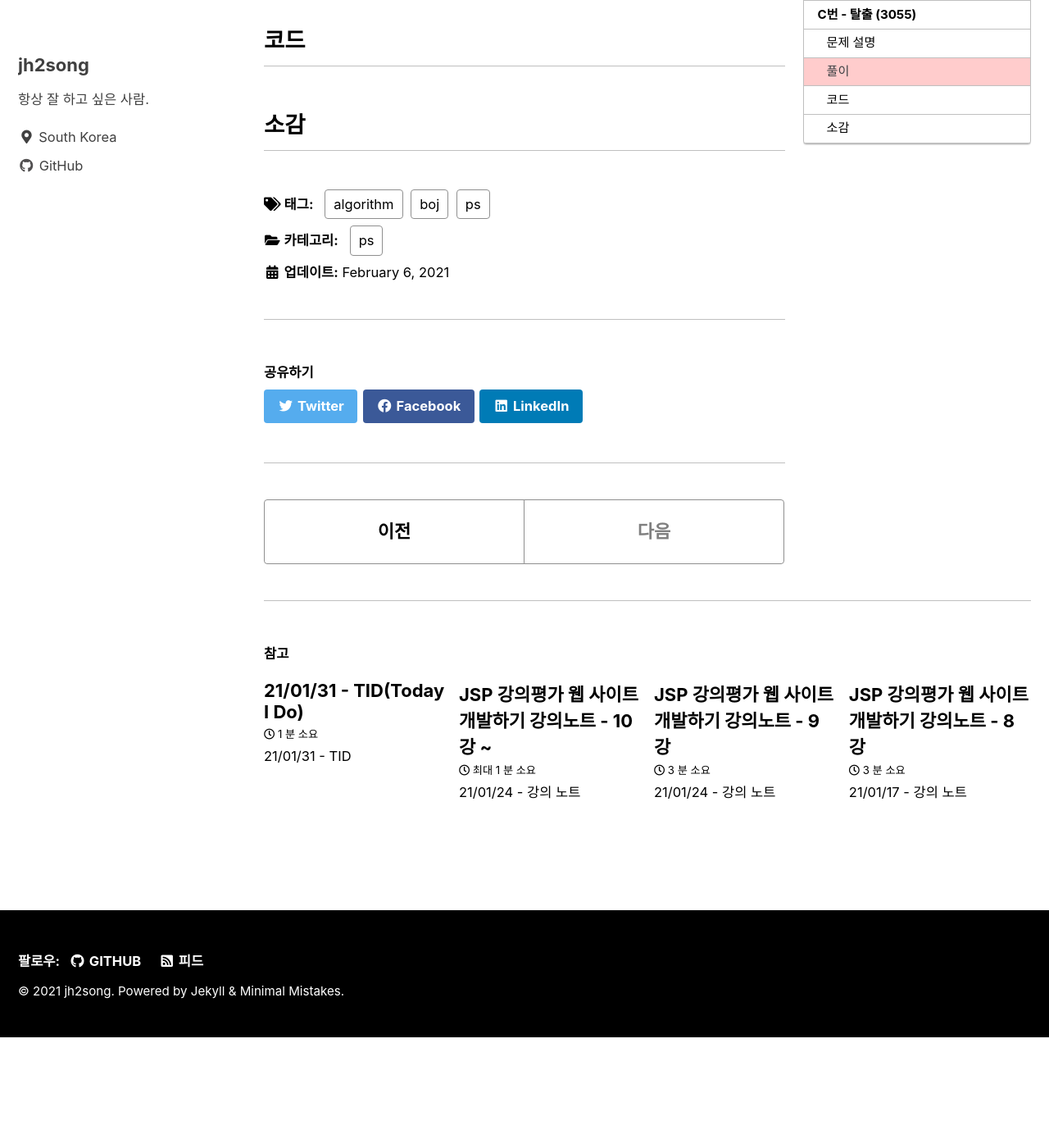
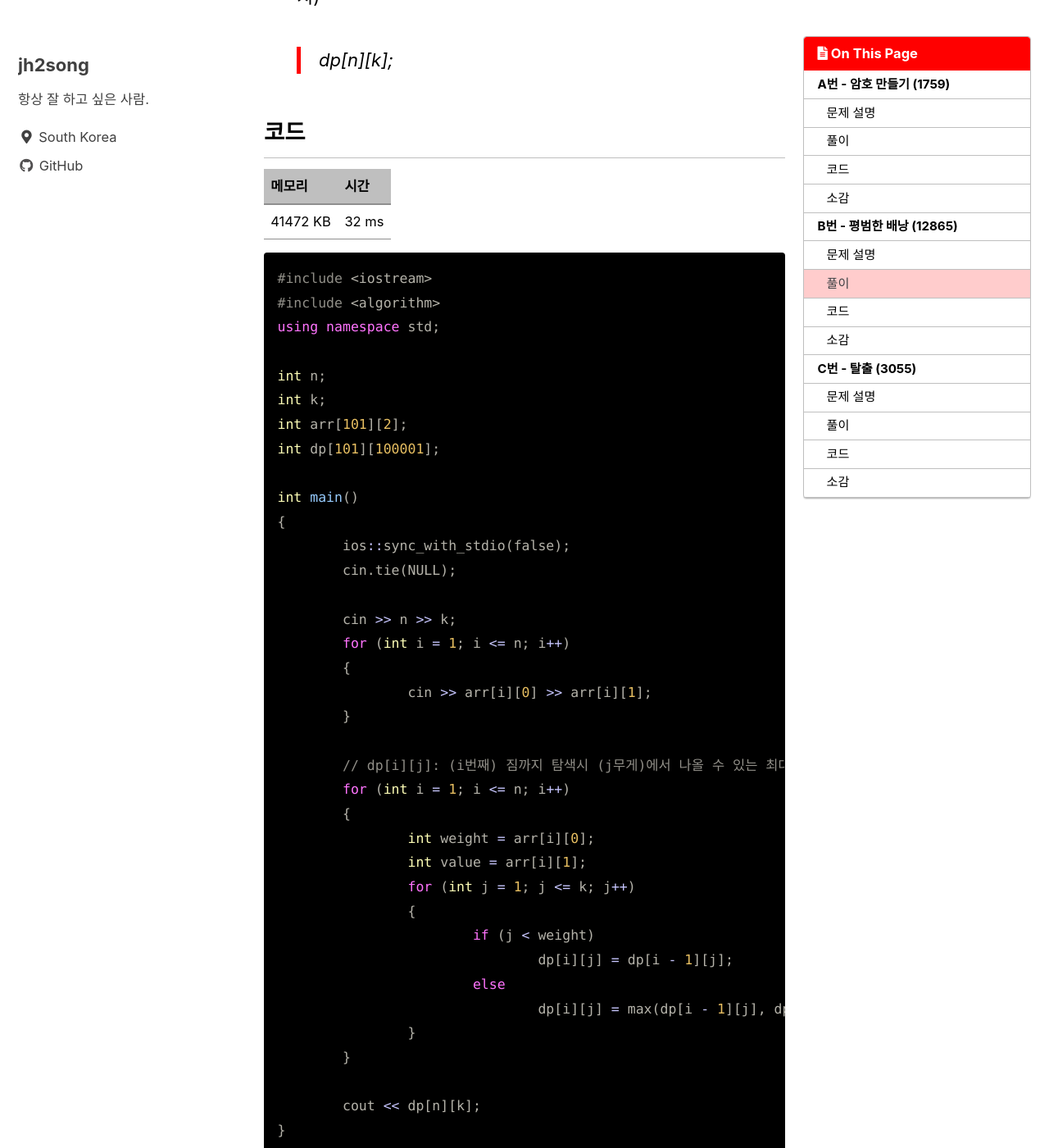
Before and after one commit to jh2song/jh2song.github.io, a Jekyll site: the page built from _posts/ps/2021-02-06-algorithm-study-week007.md, in a window 1280 px wide and 1400 px high, scrolled down 4053 px. Shown: the whole window at 82% size. Built offline with Jekyll 4.4.1, drawn with Linux system fonts in a browser that asks for light colours; cached includes are drawn as plain includes; before the commit the page ends 5318 px from its top, so only the background shows below that; some of the changed text lies outside the part shown.

Commit message:
21/02/06

````diff
--- a/_posts/ps/2021-02-06-algorithm-study-week007.md
+++ b/_posts/ps/2021-02-06-algorithm-study-week007.md
@@ -105,11 +105,67 @@ int main()
 
 ## 문제 설명
 
+무게와 가치가 차례대로 주어진다. 준서가 버틸 수 있는 무게(K) 선에서 가장 가치가 높게 고를때의 합을 구하는 문제다.
+
 ## 풀이
+
+dp[i][j]: (i번째) 짐까지 탐색시 (j무게)에서 나올 수 있는 최대 가치
+
+* 만약 (j무게)가 (i번째) 짐의 무게보다 작을 시
+> dp[i][j] = dp[i - 1][j];
+* 그렇지 않다면
+> dp[i][j] = max(dp[i - 1][j], dp[i - 1][j - weight] + value);
+* 최종 정답 (n번째 짐까지 탐색시 k무게에서 나올 수 있는 최대 가치)
+> dp[n][k];
 
 ## 코드
 
+|메모리|시간|
+|---|---|
+|41472 KB|32 ms|
+
+```c++
+#include <iostream>
+#include <algorithm>
+using namespace std;
+
+int n;
+int k;
+int arr[101][2];
+int dp[101][100001];
+
+int main()
+{
+	ios::sync_with_stdio(false);
+	cin.tie(NULL);
+
+	cin >> n >> k;
+	for (int i = 1; i <= n; i++)
+	{
+		cin >> arr[i][0] >> arr[i][1];
+	}
+
+	// dp[i][j]: (i번째) 짐까지 탐색시 (j무게)에서 나올 수 있는 최대 가치
+	for (int i = 1; i <= n; i++)
+	{
+		int weight = arr[i][0];
+		int value = arr[i][1];
+		for (int j = 1; j <= k; j++)
+		{
+			if (j < weight)
+				dp[i][j] = dp[i - 1][j];
+			else
+				dp[i][j] = max(dp[i - 1][j], dp[i - 1][j - weight] + value);
+		}
+	}
+
+	cout << dp[n][k];
+}
+```
+
 ## 소감
+
+DP는 어렵다... 점화식 세우기가 까다롭다. 실버 문제를 짬짬히 풀면서 DP 감을 다져놔야겠다.
 
 <br>
 
@@ -117,6 +173,15 @@ int main()
 
 ## 문제 설명
 
+배열은 크게 3가지로 구성된다. 'D', 'S', '*', '.'
+
+<br>
+
+* 'D' : 최종 도착지
+* 'S' : 시작점
+* '.' : 비어있는 점
+* '\*' : 물의 좌표. 물은 매 분 4방향으로 '.' 을 '*'로 채운다.
+
 ## 풀이
 
 ## 코드
````
